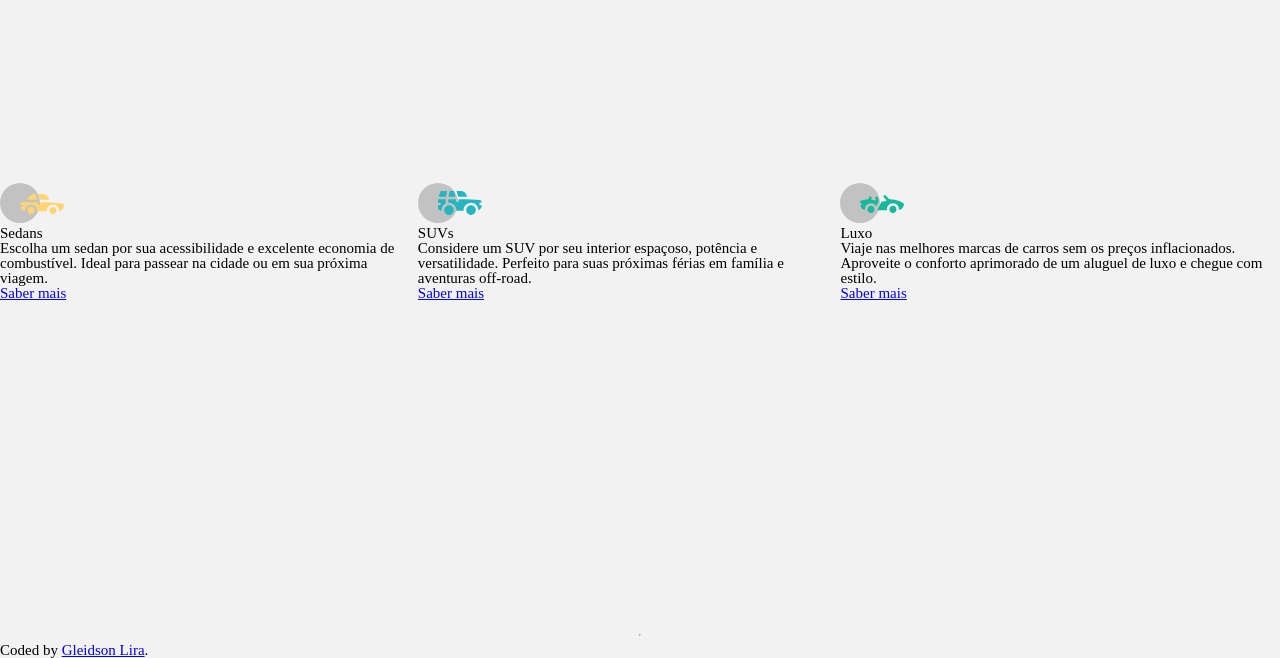
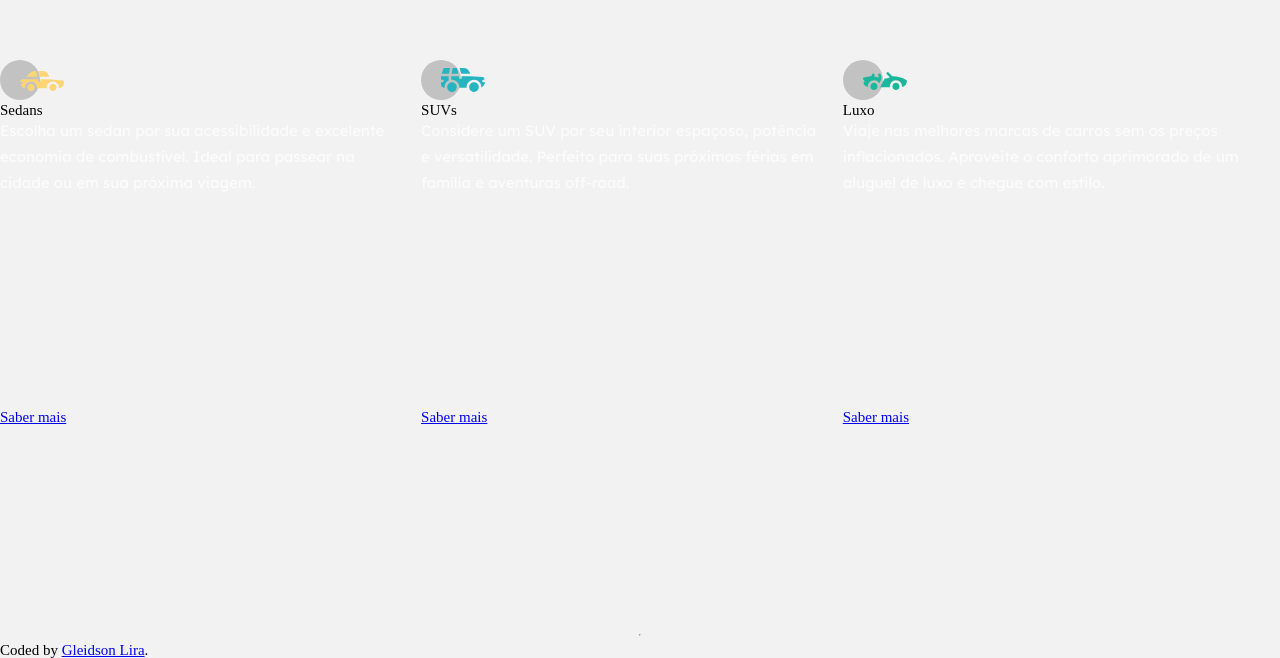
Before and after one commit to GleidsonLira/Cartao3Colunas, a plain HTML site: page index.html in a window 1280 px wide. Shown: the part 142-800 px from the top of the page. Drawn offline with Linux system fonts and the light colour scheme.

Commit message:
Concluindo mais uma seção CSS

```diff
--- a/assets/css/style.css
+++ b/assets/css/style.css
@@ -26,6 +26,17 @@ main {
     margin: auto;
 }
 
+p {
+    font-family: 'Lexend Deca', sans-serif;
+    font-weight: 400;
+    color: var(--clr-white);
+    line-height: 26px;
+    padding: 0 5% 112px 0;
+    text-align: left;
+    height: 180px;
+    min-height: 2px;
+}
+
 
 
 
```
